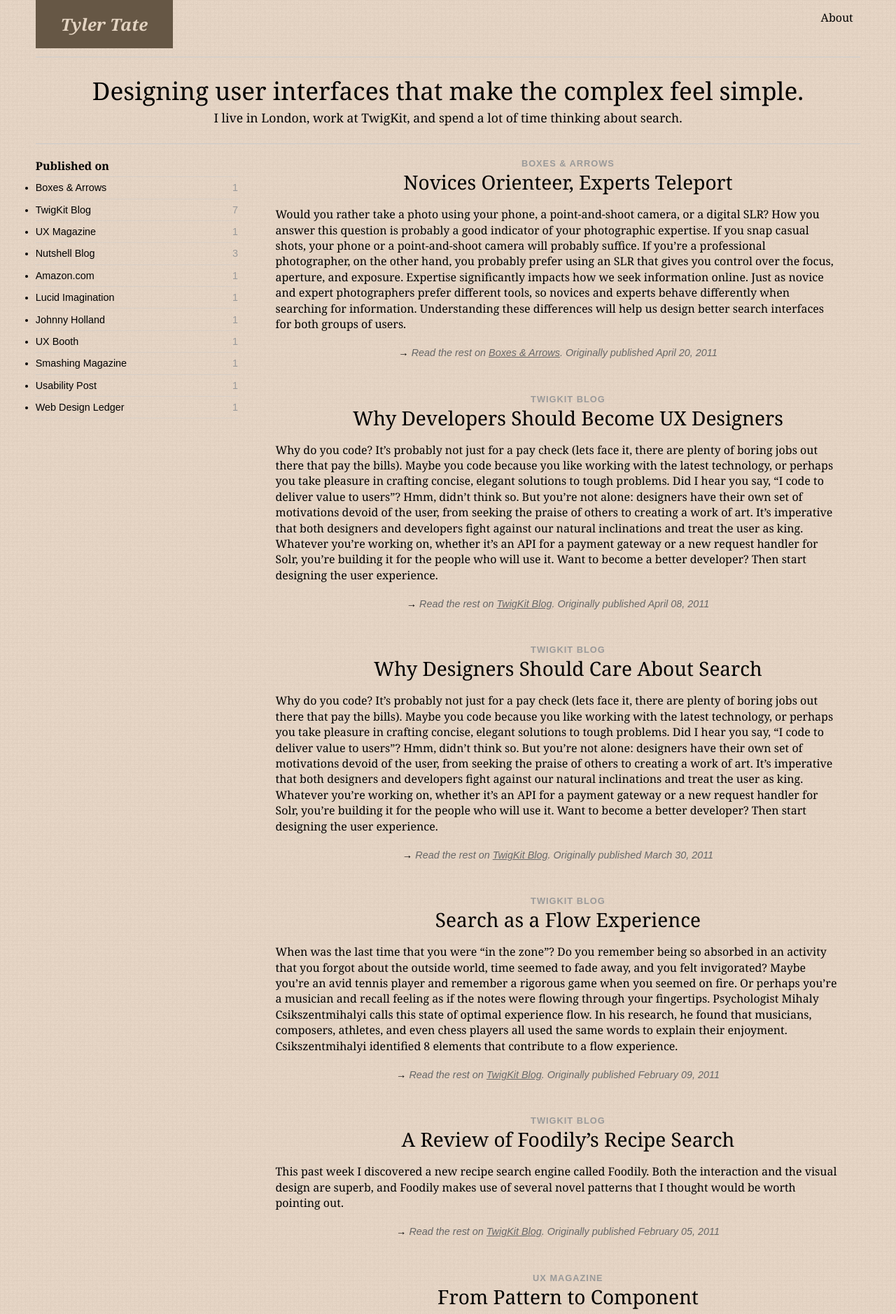
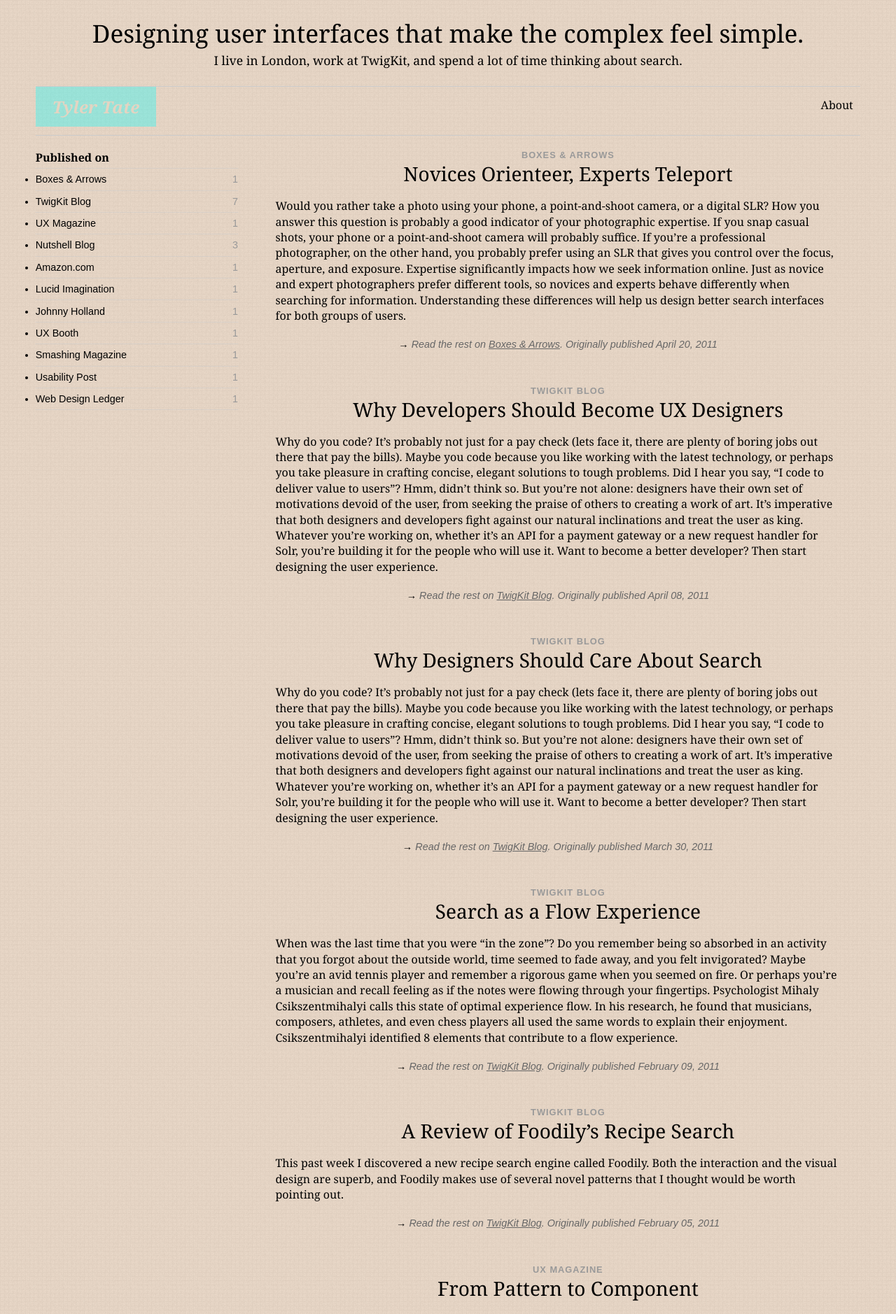
Before and after one commit to SeriouslyInc/tylertate, a Jekyll site: the page built from index.html, in a window 1280 px wide. Shown: the top 1878 px of the page at 70% size. Built offline with Jekyll 4.4.1, drawn with Linux system fonts in a browser that asks for light colours; nearby versions of some CDN libraries.

Commit message:
Re-arranging header

```diff
--- a/_includes/header.html
+++ b/_includes/header.html
@@ -1,12 +1,12 @@
 <header id="top">
+	<p id="tagline">
+		<span>Designing user interfaces that make the complex feel simple.</span>
+		I live in London, work at TwigKit, and spend a lot of time thinking about search.
+	</p>
 	<nav>
 		<ul>
 			<li class="about"><a href="#">About</a></li>
 		</ul>
 		<h1>Tyler Tate</h1>
 	</nav>
-	<p id="tagline">
-		<span>Designing user interfaces that make the complex feel simple.</span>
-		I live in London, work at TwigKit, and spend a lot of time thinking about search.
-	</p>
 </header>
--- a/resources/css/main.css
+++ b/resources/css/main.css
@@ -54,8 +54,8 @@ header#top nav {
 header#top nav h1 {
   float: left;
   font-style: italic;
-  padding: 0.75em 1.5em;
-  background-color: #665745;
+  padding: 0.5em 1em;
+  background-color: rgba(-214200, 7650, 229500, 0.33);
   color: #e4d4c2;
 }
 header#top nav ul {
--- a/resources/css/main.less
+++ b/resources/css/main.less
@@ -66,8 +66,8 @@ header#top {
 		h1 {
 			float: left;
 			font-style: italic;
-			padding: 0.75em 1.5em;
-			background-color: #665745;
+			padding: 0.5em 1em;
+			background-color: hsla(30,30,30,0.33);
 			color: @tan;
 		}
 
```
